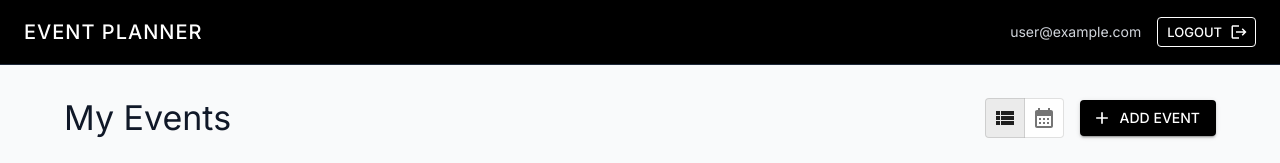
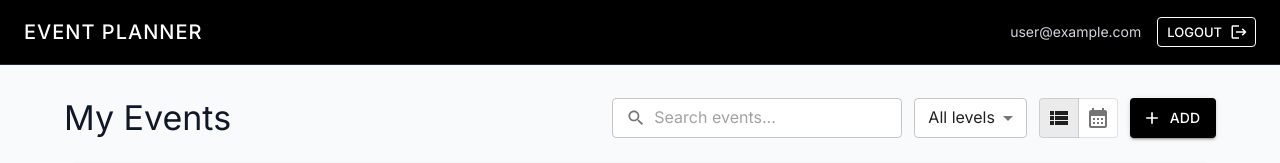
Before and after one commit to gallisak/event-planner, a Next.js app: page / in a window 1280 px wide. Shown: the top 163 px of the page. Built offline with nearby package versions, Linux system fonts and the light colour scheme; no server answers; the database is empty; sample sign-in values are in the browser's storage; what @mui/material-nextjs would draw is missing.

Commit message:
feat: add search input and importance filter logic to main dashboard

```diff
--- a/app/page.tsx
+++ b/app/page.tsx
@@ -1,7 +1,6 @@
-// src/app/page.tsx
 "use client";
 
-import { useState, useEffect } from "react";
+import { useState, useEffect, useMemo } from "react";
 import Header from "./components/Header";
 import AddEventModal from "./components/AddEventModal";
 import EventList from "./components/EventList";
@@ -14,11 +13,15 @@ import {
   ToggleButton,
   ToggleButtonGroup,
   CircularProgress,
+  TextField,
+  MenuItem,
+  InputAdornment,
 } from "@mui/material";
 import AddIcon from "@mui/icons-material/Add";
 import ViewListIcon from "@mui/icons-material/ViewList";
 import CalendarMonthIcon from "@mui/icons-material/CalendarMonth";
-import { CalendarEvent } from "./types";
+import SearchIcon from "@mui/icons-material/Search";
+import { CalendarEvent, EventImportance } from "./types";
 import { collection, query, where, onSnapshot } from "firebase/firestore";
 import { db } from "./lib/firebase";
 import { useAuth } from "./context/AuthContext";
@@ -31,6 +34,11 @@ export default function Home() {
   const [events, setEvents] = useState<CalendarEvent[]>([]);
   const [loading, setLoading] = useState(true);
   const [view, setView] = useState<"list" | "calendar">("list");
+
+  const [searchQuery, setSearchQuery] = useState("");
+  const [filterImportance, setFilterImportance] = useState<
+    "all" | EventImportance
+  >("all");
 
   useEffect(() => {
     if (!user) return;
@@ -62,6 +70,21 @@ export default function Home() {
     return () => unsubscribe();
   }, [user]);
 
+  const filteredEvents = useMemo(() => {
+    return events.filter((event) => {
+      const matchesSearch =
+        event.title.toLowerCase().includes(searchQuery.toLowerCase()) ||
+        (event.description || "")
+          .toLowerCase()
+          .includes(searchQuery.toLowerCase());
+
+      const matchesImportance =
+        filterImportance === "all" || event.importance === filterImportance;
+
+      return matchesSearch && matchesImportance;
+    });
+  }, [events, searchQuery, filterImportance]);
+
   const handleOpenModal = (event?: CalendarEvent) => {
     setEventToEdit(event || null);
     setIsModalOpen(true);
@@ -77,16 +100,46 @@ export default function Home() {
       <Header />
 
       <Container maxWidth="lg" className="py-8 grow">
-        <Box className="flex flex-col sm:flex-row justify-between items-center mb-8 gap-4">
+        <Box className="flex flex-col md:flex-row justify-between items-start md:items-center mb-6 gap-4">
           <Typography
             variant="h4"
             component="h1"
-            className="font-bold text-gray-900"
+            className="font-bold text-gray-900 min-w-max"
           >
             My Events
           </Typography>
 
-          <Box className="flex items-center gap-4">
+          <Box className="flex flex-wrap items-center gap-3 w-full justify-end">
+            <TextField
+              size="small"
+              placeholder="Search events..."
+              value={searchQuery}
+              onChange={(e) => setSearchQuery(e.target.value)}
+              slotProps={{
+                input: {
+                  startAdornment: (
+                    <InputAdornment position="start">
+                      <SearchIcon fontSize="small" />
+                    </InputAdornment>
+                  ),
+                },
+              }}
+              className="bg-white min-w-50"
+            />
+
+            <TextField
+              select
+              size="small"
+              value={filterImportance}
+              onChange={(e) => setFilterImportance(e.target.value as any)}
+              className="bg-white min-w-35"
+            >
+              <MenuItem value="all">All levels</MenuItem>
+              <MenuItem value="ordinary">Ordinary</MenuItem>
+              <MenuItem value="important">Important</MenuItem>
+              <MenuItem value="critical">Critical</MenuItem>
+            </TextField>
+
             <ToggleButtonGroup
               value={view}
               exclusive
@@ -94,7 +147,7 @@ export default function Home() {
                 if (newView !== null) setView(newView);
               }}
               size="small"
-              className="bg-white"
+              className="bg-white h-10"
             >
               <ToggleButton value="list">
                 <ViewListIcon />
@@ -108,9 +161,9 @@ export default function Home() {
               variant="contained"
               startIcon={<AddIcon />}
               onClick={() => handleOpenModal()}
-              className="bg-black text-white hover:bg-gray-800 px-6 py-2"
+              className="bg-black text-white hover:bg-gray-800 h-10"
             >
-              Add Event
+              Add
             </Button>
           </Box>
         </Box>
@@ -120,9 +173,12 @@ export default function Home() {
             <CircularProgress className="text-black" />
           </Box>
         ) : view === "list" ? (
-          <EventList events={events} onEdit={handleOpenModal} />
+          <EventList events={filteredEvents} onEdit={handleOpenModal} />
         ) : (
-          <CalendarView events={events} onEventClick={handleOpenModal} />
+          <CalendarView
+            events={filteredEvents}
+            onEventClick={handleOpenModal}
+          />
         )}
       </Container>
 
```
